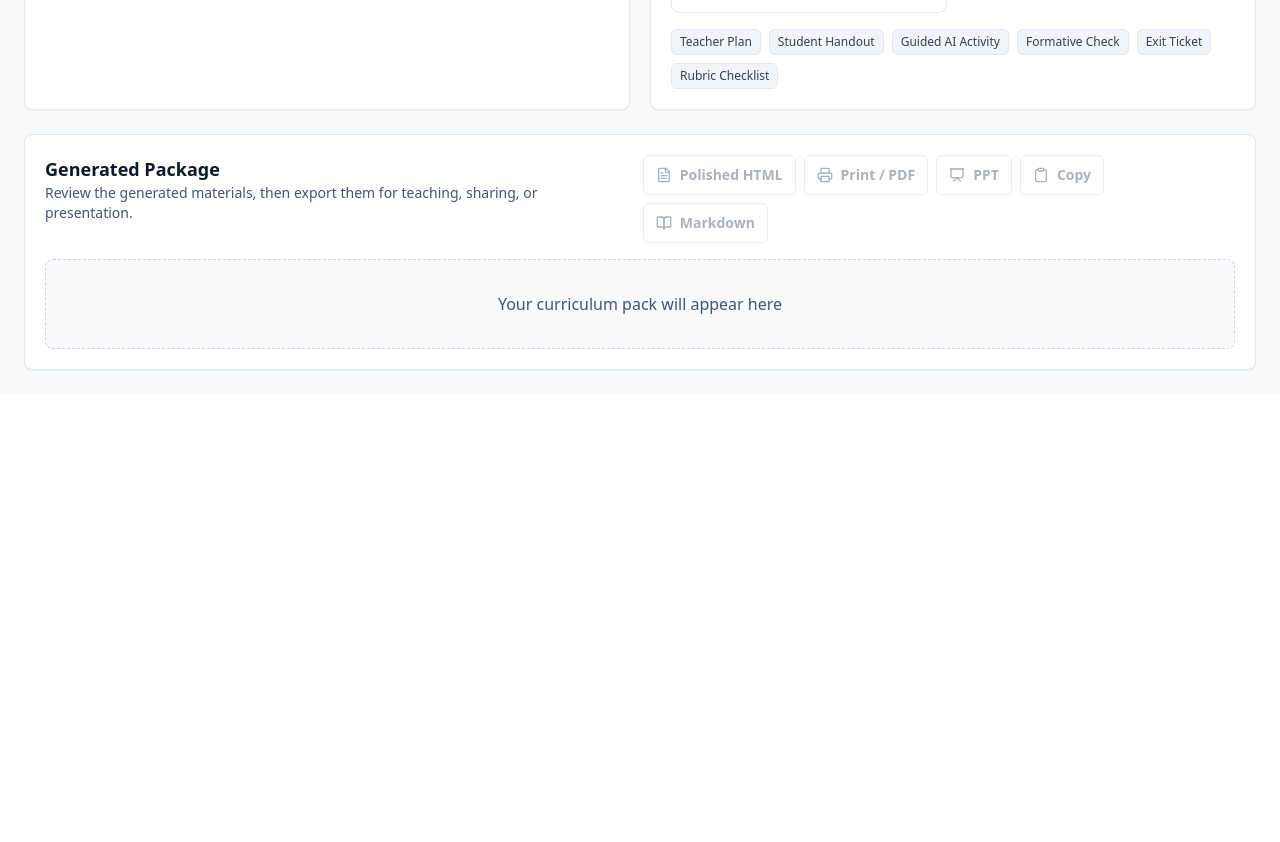
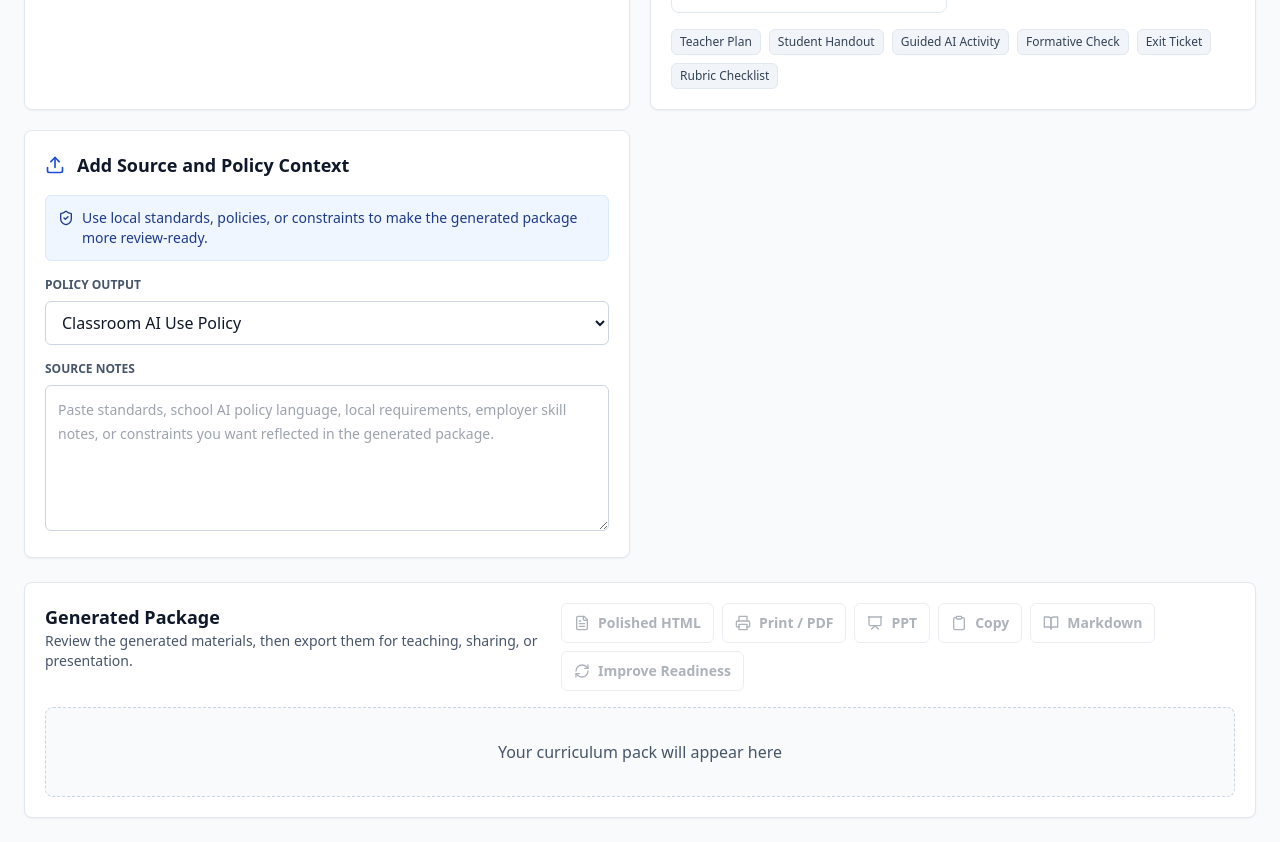
Before and after one commit to ronaceto/ClassroomCopilot, a React (Vite) app: page / in a window 1280 px wide. Shown: the part 1420-2262 px from the top of the page. Before the commit the page ends 1814 px from the top, so only its background shows below. Built offline with nearby package versions, Linux system fonts and the light colour scheme.

Commit message:
Add readiness and source policy upgrades
Adds source context inputs, policy artifact selection, Improve Readiness regeneration, mobile export action improvements, and PPT facilitation notes.

```diff
--- a/src/App.tsx
+++ b/src/App.tsx
@@ -12,8 +12,11 @@ import {
   LibraryBig,
   Presentation,
   Printer,
+  RefreshCw,
+  ShieldCheck,
   SlidersHorizontal,
   Sparkles,
+  Upload,
 } from 'lucide-react';
 import { useChat } from './hooks/useChat';
 import { ClassroomConfig } from './types';
@@ -158,6 +161,14 @@ const readinessChecks = [
   },
 ];
 
+const policyOptions = [
+  'Classroom AI Use Policy',
+  'Student Responsible AI Agreement',
+  'Family / Guardian AI Notice',
+  'College Course AI Policy',
+  'Department Review Draft',
+];
+
 function App() {
   const [activeMode, setActiveMode] = useState<BuilderMode>('curriculum-pack');
   const [debugOpen, setDebugOpen] = useState(false);
@@ -166,6 +177,10 @@ function App() {
   const handleBuild = (prompt: string, config: ClassroomConfig) => {
     clearChat();
     void sendMessage(prompt, 'teacher', config);
+  };
+
+  const handleImprove = (prompt: string) => {
+    void sendMessage(prompt, 'teacher', { ...baseConfig, outputDepth: 'Detailed' });
   };
 
   const latestAssistantMessage = [...messages].reverse().find((message) => message.role === 'assistant');
@@ -218,6 +233,7 @@ function App() {
           isLoading={isLoading}
           content={latestAssistantMessage?.content ?? ''}
           emptyTitle={activeMode === 'curriculum-pack' ? 'Your curriculum pack will appear here' : 'Your course package will appear here'}
+          onImprove={handleImprove}
         />
       </main>
 
@@ -276,7 +292,9 @@ function CurriculumPackBuilder({
     classFormat: 'Whole class',
     studentAiAccessLevel: 'teacher_demo_ai',
     packPreset: 'full_lesson_pack',
+    policyOutput: 'Classroom AI Use Policy',
   });
+  const [sourceNotes, setSourceNotes] = useState('');
 
   const packOptions = getFieldOptions(curriculumWorkflow, 'deliverables', 'packPreset') as OptionItem[];
   const studentAccessOptions = getFieldOptions(curriculumWorkflow, 'student-ai-access', 'studentAiAccessLevel') as OptionItem[];
@@ -318,10 +336,13 @@ function CurriculumPackBuilder({
       `Student AI access level: ${labelFromValue(settings.studentAiAccessLevel)} - ${studentAccessNotes[settings.studentAiAccessLevel]}`,
       `Output package: ${selectedPack.label}`,
       `Included deliverables: ${(selectedPack.deliverables ?? []).map(labelFromValue).join(', ')}`,
+      `Requested policy artifact: ${settings.policyOutput}`,
+      sourceNotes.trim() ? `Additional source/context notes from educator: ${sourceNotes.trim()}` : 'Additional source/context notes from educator: none provided.',
       '',
       'Return a teacher-ready package with these headings: ## Lesson Snapshot, ## Standards / Outcomes Alignment Matrix, ## Lesson Plan, ## Student Activity, ## Worksheet, ## Quiz, ## Rubric, ## AI Use Guardrails, ## Differentiation and Accessibility, ## Slide Deck Outline, ## Family / Admin Note, ## Teacher Implementation Checklist.',
       'For the alignment matrix, map objectives to activities, assessments, and evidence of learning.',
       'For the slide deck outline, include 6-10 slide titles with speaker notes and student interaction moments.',
+      `Include the requested policy artifact as a clearly labeled subsection: ${settings.policyOutput}.`,
       'Include a no-AI or teacher-demo alternative when appropriate, student-facing directions, differentiation, and responsible AI guardrails.',
       'Keep the package practical enough to export directly into HTML, PDF, Markdown, or PPT after teacher review.',
     ].join('\n');
@@ -385,6 +406,20 @@ function CurriculumPackBuilder({
           <CardOptions value={settings.packPreset} onChange={(value) => updateSetting('packPreset', value)} options={packOptions} detailKey="deliverables" />
           <ChipList items={(selectedPack.deliverables ?? []).map(labelFromValue)} />
         </Panel>
+
+        <Panel title="Add Source and Policy Context" icon={Upload}>
+          <div className="mb-4 flex items-start gap-2 rounded-md border border-blue-100 bg-blue-50 p-3 text-sm text-blue-900">
+            <ShieldCheck className="mt-0.5 h-4 w-4 flex-shrink-0" />
+            <p>Use local standards, policies, or constraints to make the generated package more review-ready.</p>
+          </div>
+          <SelectField label="Policy output" value={settings.policyOutput} onChange={(value) => updateSetting('policyOutput', value)} options={toSelectOptions(policyOptions)} />
+          <TextAreaField
+            label="Source notes"
+            value={sourceNotes}
+            onChange={setSourceNotes}
+            placeholder="Paste standards, school AI policy language, local requirements, employer skill notes, or constraints you want reflected in the generated package."
+          />
+        </Panel>
       </section>
     </BuilderFrame>
   );
@@ -411,7 +446,9 @@ function CollegeCourseBuilder({
     finalProjectType: 'AI portfolio',
     assessmentModel: 'Balanced model',
     outputPreset: 'full_course_package',
+    policyOutput: 'College Course AI Policy',
   });
+  const [sourceNotes, setSourceNotes] = useState('');
 
   const outputOptions = getFieldOptions(courseWorkflow, 'course-package-outputs', 'outputPreset') as OptionItem[];
   const selectedOutput = outputOptions.find((option) => option.value === settings.outputPreset) ?? outputOptions[1];
@@ -439,12 +476,15 @@ function CollegeCourseBuilder({
       `Assessment model: ${settings.assessmentModel}`,
       `Output package: ${selectedOutput.label}`,
       `Included outputs: ${(selectedOutput.includedOutputs ?? []).map(labelFromValue).join(', ')}`,
+      `Requested policy artifact: ${settings.policyOutput}`,
+      sourceNotes.trim() ? `Additional source/context notes from faculty or program team: ${sourceNotes.trim()}` : 'Additional source/context notes from faculty or program team: none provided.',
       '',
       'Competency focus: AI foundations, Python fundamentals, data analysis, machine learning concepts, generative AI tools, responsible/ethical AI, applied AI projects, communication of findings, career readiness.',
       '',
       'Return concise faculty-ready markdown with these headings: ## Course Snapshot, ## Course Overview, ## Program / Workforce Alignment, ## Course Learning Outcomes, ## Outcomes-to-Assessments Matrix, ## Weekly Modules, ## Labs, ## Assignments, ## Assessments, ## Rubric, ## Final Project, ## Responsible AI Policy, ## HyFlex / Online Delivery Notes, ## CQI Evidence Plan, ## Advisory Board Discussion Prompts, ## Syllabus Draft, ## Slide Deck Outline.',
       'For the outcomes matrix, map outcomes to weekly modules, labs, assessments, and portfolio evidence.',
       'For the CQI evidence plan, include assessment artifacts, review cadence, improvement triggers, and documentation notes.',
+      `Include the requested policy artifact as a clearly labeled subsection: ${settings.policyOutput}.`,
       'Include FERPA/privacy cautions, delivery-format notes, beginner supports, applied labs, measurable outcomes, assessment evidence, and workforce relevance. Do not claim official approval or accreditation compliance.',
       'Keep the package practical enough to export directly into HTML, PDF, Markdown, or PPT after faculty review.',
     ].join('\n');
@@ -507,6 +547,20 @@ function CollegeCourseBuilder({
         <Panel title="Course Package Outputs" icon={CheckCircle2}>
           <CardOptions value={settings.outputPreset} onChange={(value) => updateSetting('outputPreset', value)} options={outputOptions} detailKey="includedOutputs" />
           <ChipList items={(selectedOutput.includedOutputs ?? []).map(labelFromValue)} />
+        </Panel>
+
+        <Panel title="Add Program Source and Policy Context" icon={Upload}>
+          <div className="mb-4 flex items-start gap-2 rounded-md border border-blue-100 bg-blue-50 p-3 text-sm text-blue-900">
+            <ShieldCheck className="mt-0.5 h-4 w-4 flex-shrink-0" />
+            <p>Use institutional notes, employer skills, or policy language to make the course package review-ready.</p>
+          </div>
+          <SelectField label="Policy output" value={settings.policyOutput} onChange={(value) => updateSetting('policyOutput', value)} options={toSelectOptions(policyOptions)} />
+          <TextAreaField
+            label="Source notes"
+            value={sourceNotes}
+            onChange={setSourceNotes}
+            placeholder="Paste program outcomes, local workforce needs, advisory board notes, syllabus constraints, institutional policy language, or accreditation/CQI expectations."
+          />
         </Panel>
       </section>
     </BuilderFrame>
@@ -641,6 +695,31 @@ function SelectField({
   );
 }
 
+function TextAreaField({
+  label,
+  value,
+  onChange,
+  placeholder,
+}: {
+  label: string;
+  value: string;
+  onChange: (value: string) => void;
+  placeholder: string;
+}) {
+  return (
+    <label className="mt-4 block">
+      <span className="mb-2 block text-xs font-bold uppercase text-slate-600">{label}</span>
+      <textarea
+        value={value}
+        onChange={(event) => onChange(event.target.value)}
+        placeholder={placeholder}
+        rows={5}
+        className="w-full resize-y rounded-md border border-slate-300 bg-white px-3 py-3 text-sm leading-6 focus:border-blue-500 focus:outline-none focus:ring-2 focus:ring-blue-100"
+      />
+    </label>
+  );
+}
+
 function FieldGrid({ children }: { children: React.ReactNode }) {
   return <div className="grid gap-4 sm:grid-cols-2">{children}</div>;
 }
@@ -709,10 +788,22 @@ function ChipList({ items }: { items: string[] }) {
   );
 }
 
-function GeneratedOutput({ isLoading, content, emptyTitle }: { isLoading: boolean; content: string; emptyTitle: string }) {
+function GeneratedOutput({
+  isLoading,
+  content,
+  emptyTitle,
+  onImprove,
+}: {
+  isLoading: boolean;
+  content: string;
+  emptyTitle: string;
+  onImprove: (prompt: string) => void;
+}) {
   const [exportStatus, setExportStatus] = useState('');
   const hasContent = Boolean(content.trim());
   const filename = `Classroom-Copilot-Package-${new Date().toISOString().slice(0, 10)}`;
+  const checks = getReadinessResults(content);
+  const missingChecks = checks.filter((check) => !check.met);
 
   const runExport = async (label: string, action: () => void | Promise<void>) => {
     try {
@@ -726,6 +817,20 @@ function GeneratedOutput({ isLoading, content, emptyTitle }: { isLoading: boolea
     }
   };
 
+  const improveReadiness = () => {
+    const missingLabels = missingChecks.map((check) => check.label).join(', ') || 'polish, specificity, and implementation quality';
+    onImprove([
+      'Improve the generated package below for product readiness.',
+      `Focus especially on: ${missingLabels}.`,
+      'Preserve useful existing content, but rewrite the package as one complete improved version.',
+      'Add any missing outcomes alignment, assessment evidence, AI-use guardrails, accessibility supports, slide/presentation path, and implementation notes.',
+      'Use clean markdown headings and keep it ready for export to HTML, print/PDF, Markdown, or PPT.',
+      '',
+      'Current package:',
+      content,
+    ].join('\n'));
+  };
+
   return (
     <section className="rounded-lg border border-slate-200 bg-white p-5 shadow-sm">
       <div className="mb-4 flex flex-col gap-4 lg:flex-row lg:items-start lg:justify-between">
@@ -733,7 +838,7 @@ function GeneratedOutput({ isLoading, content, emptyTitle }: { isLoading: boolea
           <h3 className="text-lg font-bold">Generated Package</h3>
           <p className="text-sm text-slate-600">Review the generated materials, then export them for teaching, sharing, or presentation.</p>
         </div>
-        <div className="flex flex-wrap gap-2">
+        <div className="sticky top-[7.75rem] z-10 -mx-1 flex gap-2 overflow-x-auto bg-white/95 px-1 py-2 backdrop-blur lg:static lg:z-auto lg:flex-wrap lg:overflow-visible lg:bg-transparent lg:p-0">
           <ExportButton
             icon={FileText}
             label="Polished HTML"
@@ -764,6 +869,12 @@ function GeneratedOutput({ isLoading, content, emptyTitle }: { isLoading: boolea
             disabled={!hasContent || isLoading}
             onClick={() => runExport('Markdown downloaded.', () => exportToMarkdown(content, filename))}
           />
+          <ExportButton
+            icon={RefreshCw}
+            label="Improve Readiness"
+            disabled={!hasContent || isLoading}
+            onClick={improveReadiness}
+          />
         </div>
       </div>
       {exportStatus && (
@@ -775,7 +886,7 @@ function GeneratedOutput({ isLoading, content, emptyTitle }: { isLoading: boolea
         <div className="rounded-lg border border-blue-100 bg-blue-50 p-5 text-sm text-blue-900">Building your package...</div>
       ) : hasContent ? (
         <div className="grid gap-5 xl:grid-cols-[280px_1fr]">
-          <PackageReadiness content={content} />
+          <PackageReadiness checks={checks} />
           <div className="prose prose-slate max-w-none whitespace-pre-wrap text-sm leading-6">{content}</div>
         </div>
       ) : (
@@ -785,12 +896,7 @@ function GeneratedOutput({ isLoading, content, emptyTitle }: { isLoading: boolea
   );
 }
 
-function PackageReadiness({ content }: { content: string }) {
-  const normalized = content.toLowerCase();
-  const checks = readinessChecks.map((check) => ({
-    ...check,
-    met: check.terms.some((term) => normalized.includes(term)),
-  }));
+function PackageReadiness({ checks }: { checks: ReadinessResult[] }) {
   const score = checks.filter((check) => check.met).length;
 
   return (
@@ -817,6 +923,20 @@ function PackageReadiness({ content }: { content: string }) {
       </p>
     </aside>
   );
+}
+
+interface ReadinessResult {
+  label: string;
+  terms: string[];
+  met: boolean;
+}
+
+function getReadinessResults(content: string): ReadinessResult[] {
+  const normalized = content.toLowerCase();
+  return readinessChecks.map((check) => ({
+    ...check,
+    met: check.terms.some((term) => normalized.includes(term)),
+  }));
 }
 
 function ExportButton({
```
Also changed, not shown: src/utils/documentExport.ts (+27 -0 lines).
